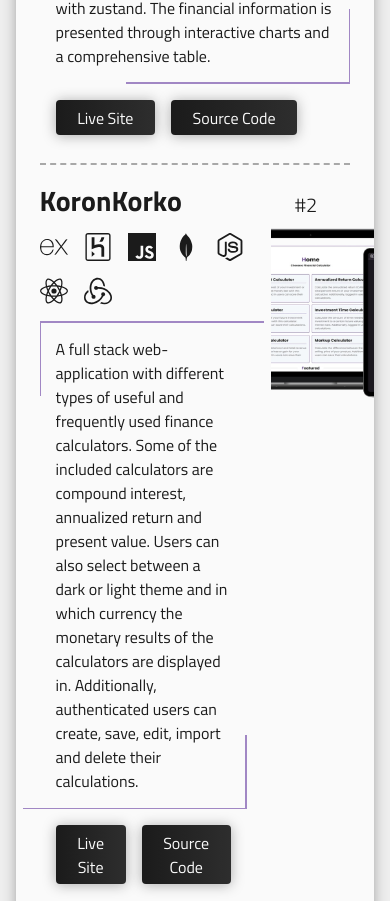
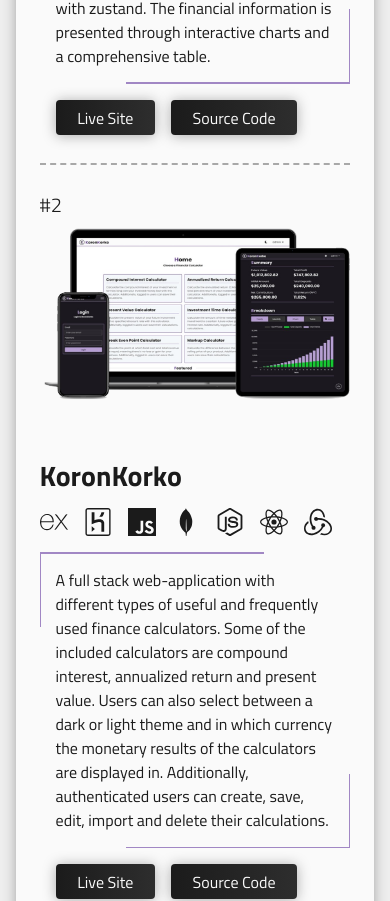
Before and after one commit to 0mppula/portfolio-web-app, a React (Create React App) app: page /projects in a window 390 px wide. Shown: the part 822-1723 px from the top of the page. Built offline with nearby package versions, Linux system fonts and the light colour scheme.

Commit message:
clean up.

```diff
--- a/src/index.css
+++ b/src/index.css
@@ -644,6 +644,7 @@ li a.list-item::after {
 		left: 24px;
 	}
 
+	.project-item.row-reverse,
 	.project-item:nth-child(even),
 	.project-item {
 		flex-direction: column;
```
